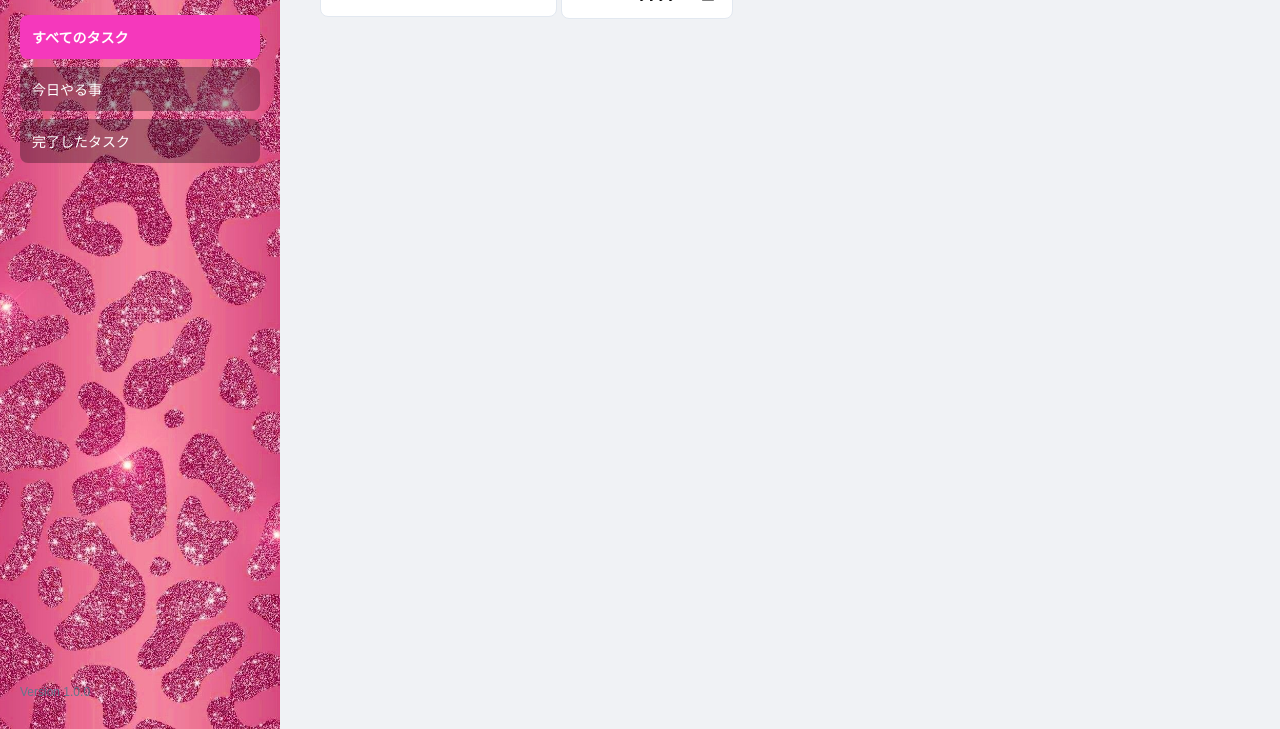
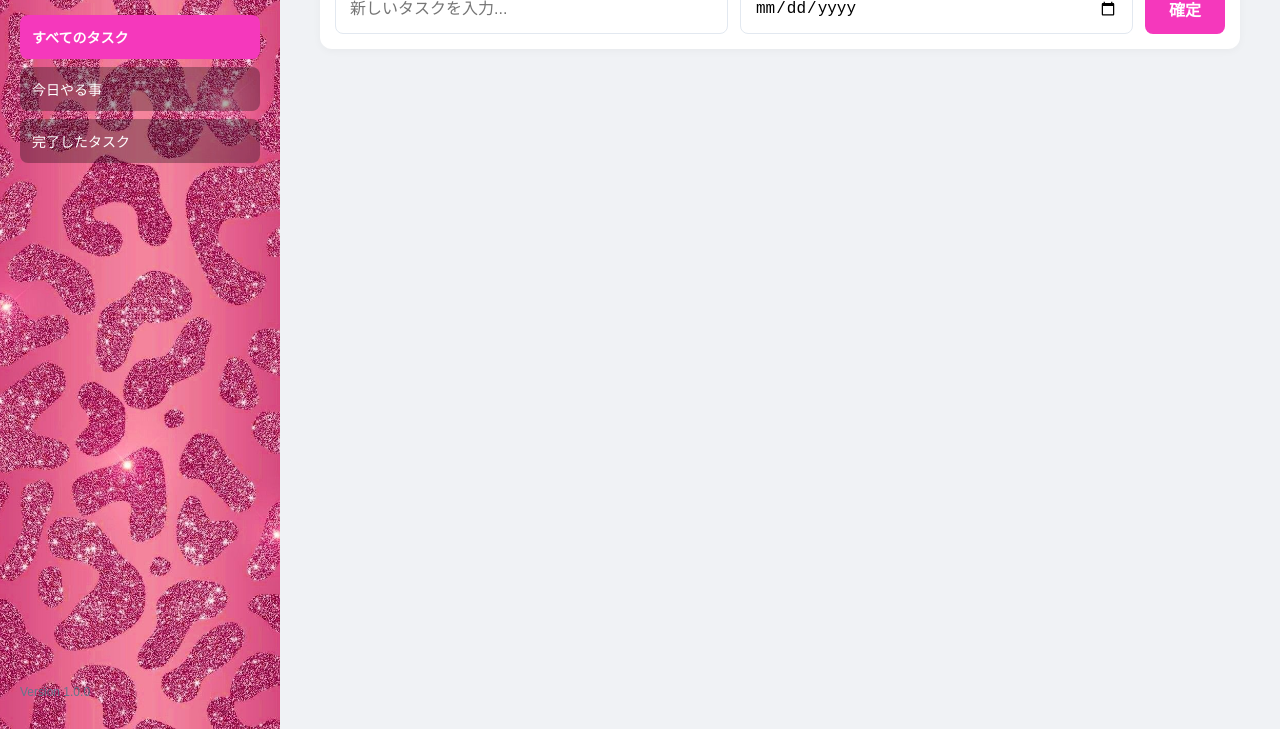
Before and after one commit to Ailab-510/ToDo, a plain HTML site: page index.html in a window 1280 px wide. Shown: the part 71-800 px from the top of the page. Drawn offline with Linux system fonts and the light colour scheme; a web font is replaced by a local one.

Commit message:
タスク「確定」ボタン設置

```diff
--- a/index.html
+++ b/index.html
@@ -35,10 +35,11 @@
 
     <main class="main-content">
 
-        <div class="input-container">
+        <div class="input-area">
 
             <input type="text" id="todo-input" placeholder="新しいタスクを入力...">
             <input type="date" id="todo-date">
+            <button id="add-todo-btn" type="button">確定</button>
         </div>
 
        <div class="todo-wrapper">
--- a/script.js
+++ b/script.js
@@ -2,6 +2,7 @@
 const todoInput = document.getElementById('todo-input');
 const todoList = document.getElementById('todo-list');
 const todoDate = document.getElementById('todo-date');
+const addTodoBtn = document.getElementById('add-todo-btn');
 
 //　今どのメニューが開かれているかを覚えておくための変数
 let currentFilter = 'all';
@@ -10,7 +11,7 @@ let currentFilter = 'all';
 window.addEventListener('DOMContentLoaded',loadTodos);
 
 //　タスクを追加する処理の本体
-function executeAddTask(){
+function excuteAddTask(){
     const taskText = todoInput.value.trim();
     if(taskText === '')return;
 
@@ -51,6 +52,12 @@ todoDate.addEventListener('keyup',(event) => {
     if (event.key !== 'Enter') return;
     excuteAddTask();
 });
+
+// 確定ボタンをクリックした時の処理
+addTodoBtn.addEventListener('click', () => {
+    excuteAddTask();
+});
+
 
 // 💡 3. タスクを画面に作る関数
 function createTodoElement(todoObj, filterType = 'all') {
@@ -188,7 +195,7 @@ function loadTodos() {
 function updateTodoStatus(taskId, isCompleted) {
     let todos = localStorage.getItem('todos') ? JSON.parse(localStorage.getItem('todos')) : [];
     todos = todos.map(todo => {
-        if (todo.text === taskId) {
+        if (todo.id === taskId) {
             todo.isCompleted = isCompleted;
         }
 
--- a/style.css
+++ b/style.css
@@ -77,7 +77,7 @@ body {
     overflow-x: hidden;
 }
 
-* 上部の入力エリア */
+/* 上部の入力エリア */
 .input-area {
     display: flex;
     gap: 12px;
@@ -311,3 +311,25 @@ body:has(#clear-completed-btn:not([style*="display: none"])) span {
     white-space: nowrap;
     padding-right: 15px;
 }
+
+/* タスク確定ボタン */
+#add-todo-btn{
+    padding: 0 24px;
+    background-color: #f538bc;
+    color: white;
+    border: none;
+    border-radius: 8px;
+    cursor: pointer;
+    font-weight: bold;
+    font-size: 16px;
+    transition: background 0.2s;
+    white-space: nowrap;
+}
+
+#add-todo-btn:hover{
+    background-color: #db059b;
+}
+
+#add-todo-btn:active{
+    transform: scale(0.98);
+}
```
